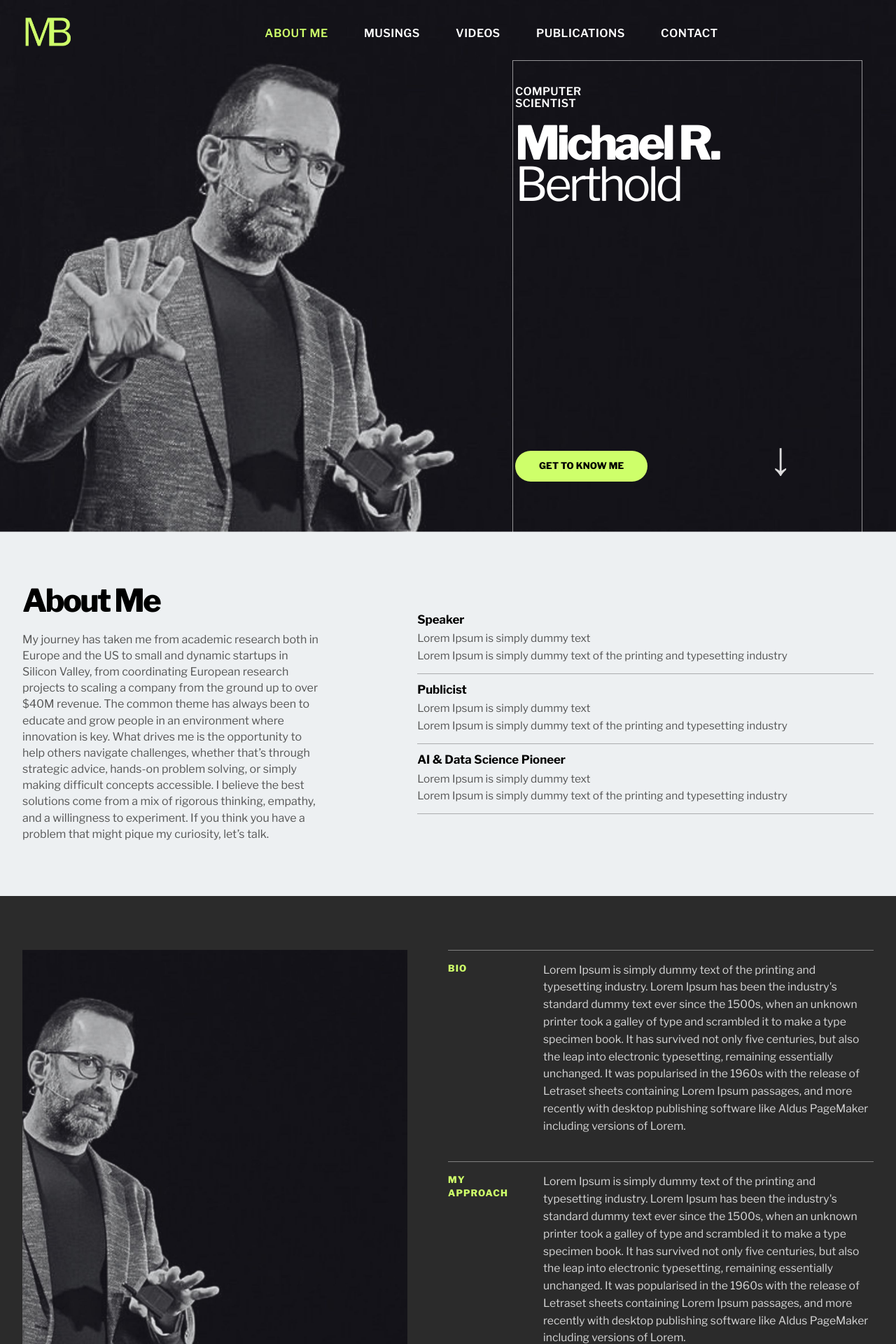
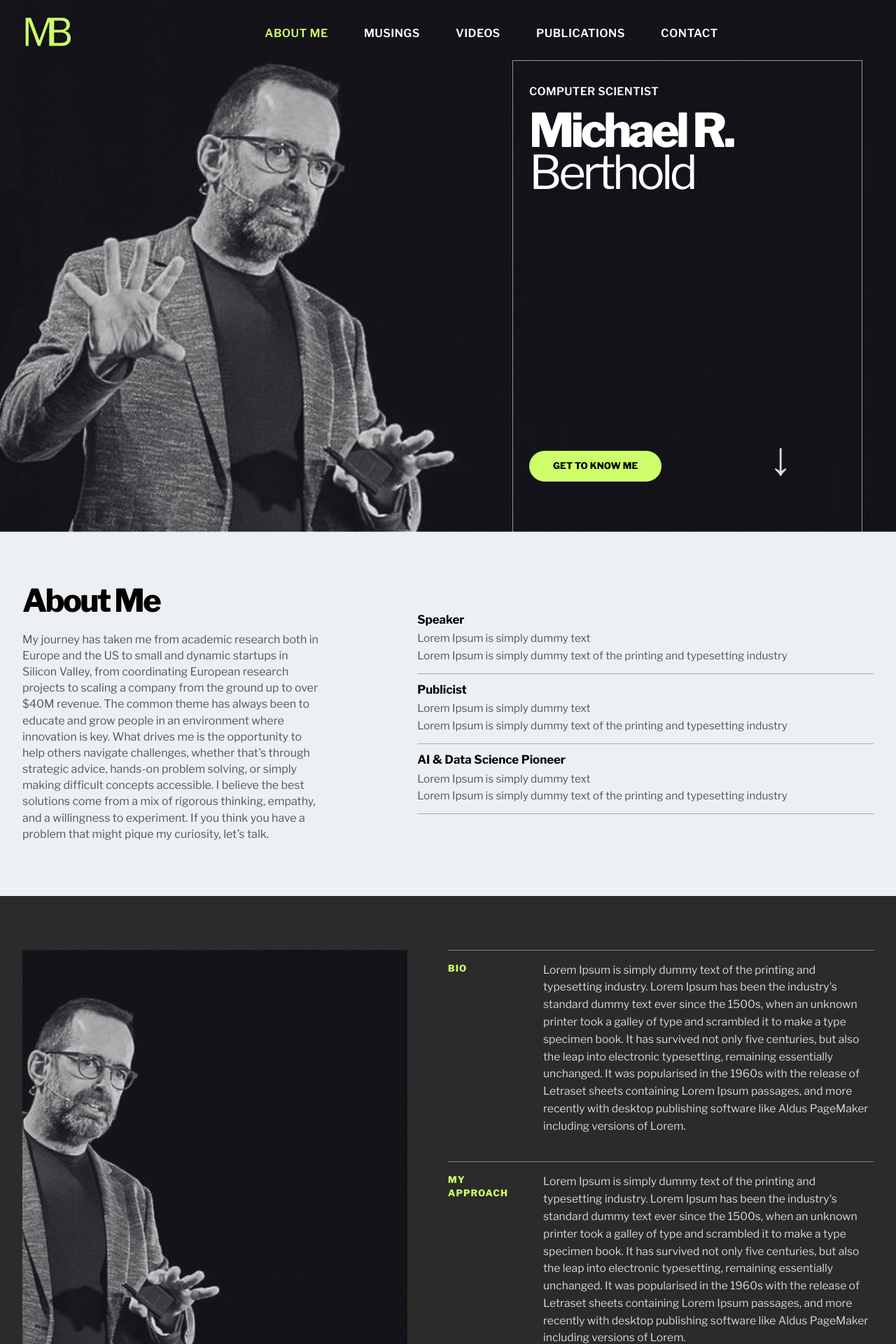
Before and after one commit to lacahelpme/mb, a Jekyll site: the page built from index.html, in a window 1280 px wide. Shown: the top 1920 px of the page at 70% size. Built offline with Jekyll 4.4.1, drawn with Linux system fonts in a browser that asks for light colours.

Commit message:
Update style.css

```diff
--- a/assets/css/style.css
+++ b/assets/css/style.css
@@ -293,7 +293,7 @@ p:last-child, h1:last-child, h2:last-child, h3:last-child, h4:last-child {
 .hero-panel {
   height: auto;
   min-height: 100%;
-  padding: 122px 52px 72px;
+  padding: 122px 52px 72px 72px;
   display: grid;
   grid-template-rows: auto 1fr auto;
   width: 100%;
@@ -321,7 +321,7 @@ p:last-child, h1:last-child, h2:last-child, h3:last-child, h4:last-child {
   line-height: 1.1;
   font-weight: 600;
   margin-bottom: 18px;
-  max-width: 12ch;
+  white-space: nowrap;
 }
 
 .hero-title {
```
